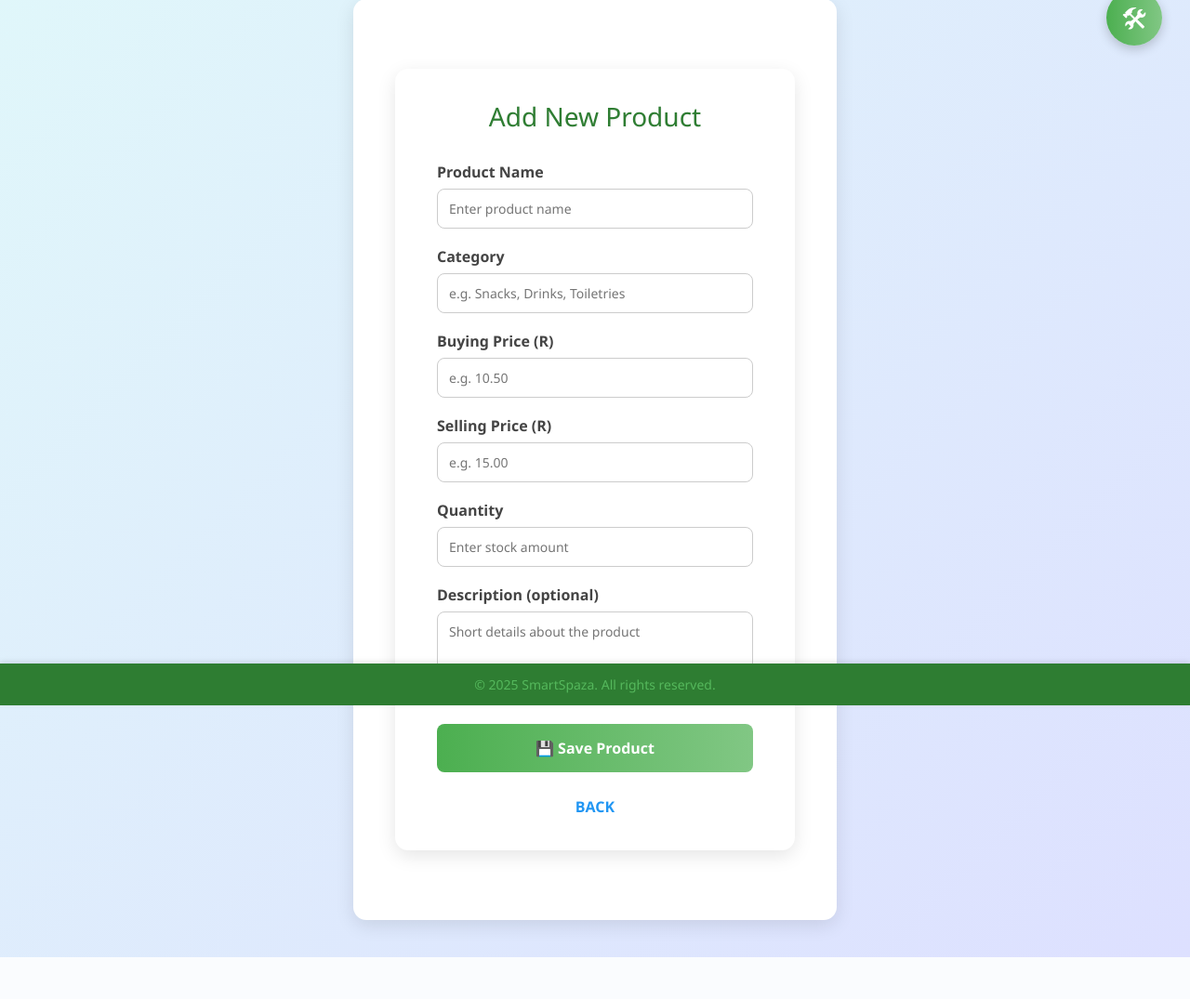
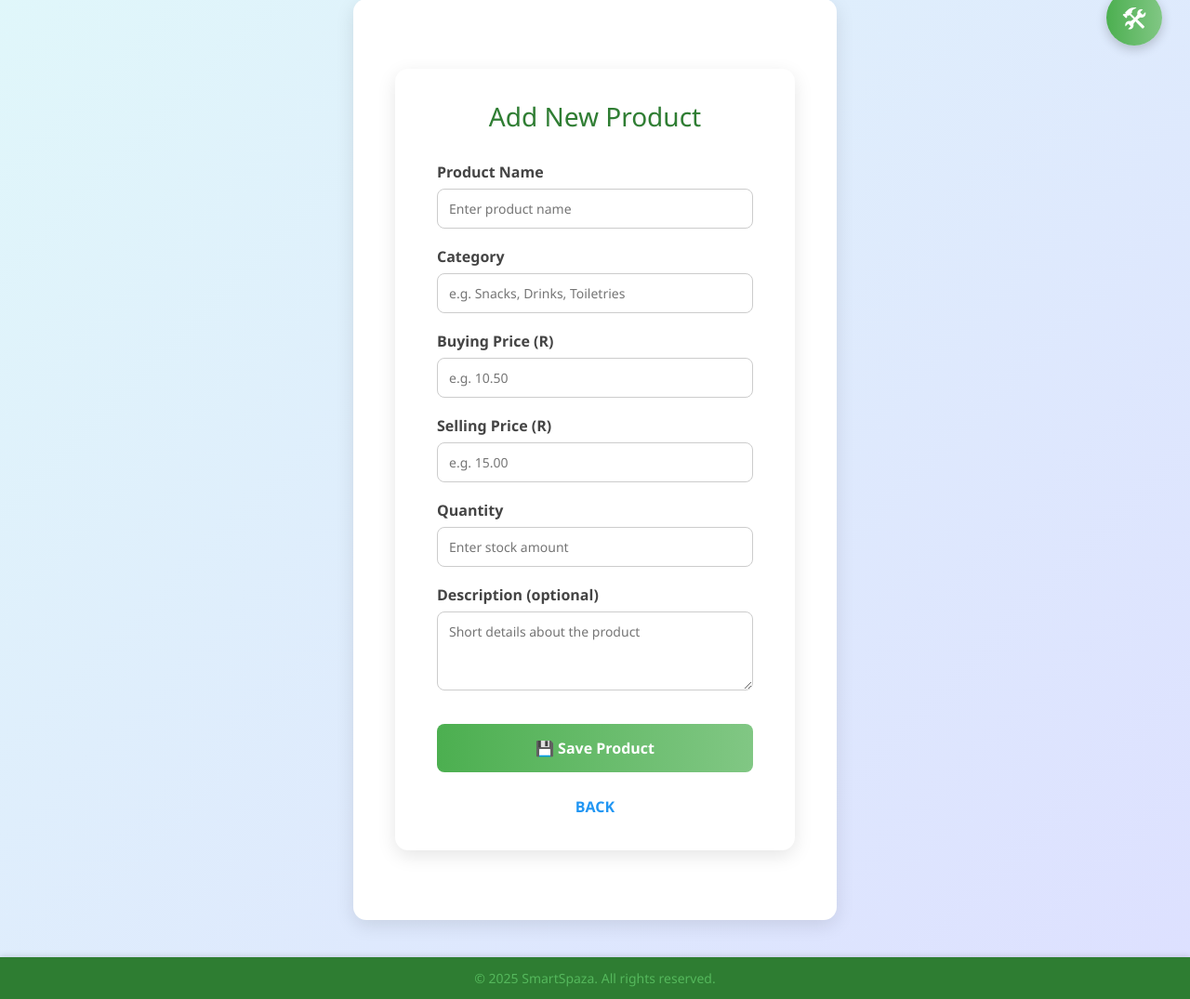
Before and after one commit to ethanmoreboli-boo/Smart-Spaza, a Flask app: page /add_product in a window 1280 px wide. Shown: the part 41-1116 px from the top of the page at 93% size. Before the commit the page ends 1071 px from the top, so only its background shows below. Run offline with Flask 3, Linux system fonts and the light colour scheme; the visitor is signed in with stand-in values (Sample User, id 1).

Commit message:
Update base.html

```diff
--- a/templates/base.html
+++ b/templates/base.html
@@ -17,18 +17,24 @@
     {% block head %}{% endblock %}
 
     <style>
+        body {
+            display: flex;
+            flex-direction: column;
+            min-height: 100vh; /* ensures full height */
+            margin: 0;
+        }
+
+        main {
+            flex: 1; /* pushes footer down */
+        }
+
         footer {
-            position: fixed;
-            bottom: 0;
-            left: 0;
-            width: 100%;
             background: #2e7d32;
             color: rgb(85, 184, 92);
             text-align: center;
             padding: 12px 0;
             font-size: 14px;
             box-shadow: 0 -2px 6px rgba(0,0,0,0.1);
-            z-index: 1000;
         }
 
         @media (max-width: 480px) {
@@ -44,7 +50,7 @@
         {% block content %}{% endblock %}
     </main>
 
-    <footer class="text-center mt-5">
+    <footer class="text-center">
         &copy; 2025 SmartSpaza. All rights reserved.
     </footer>
 
```
